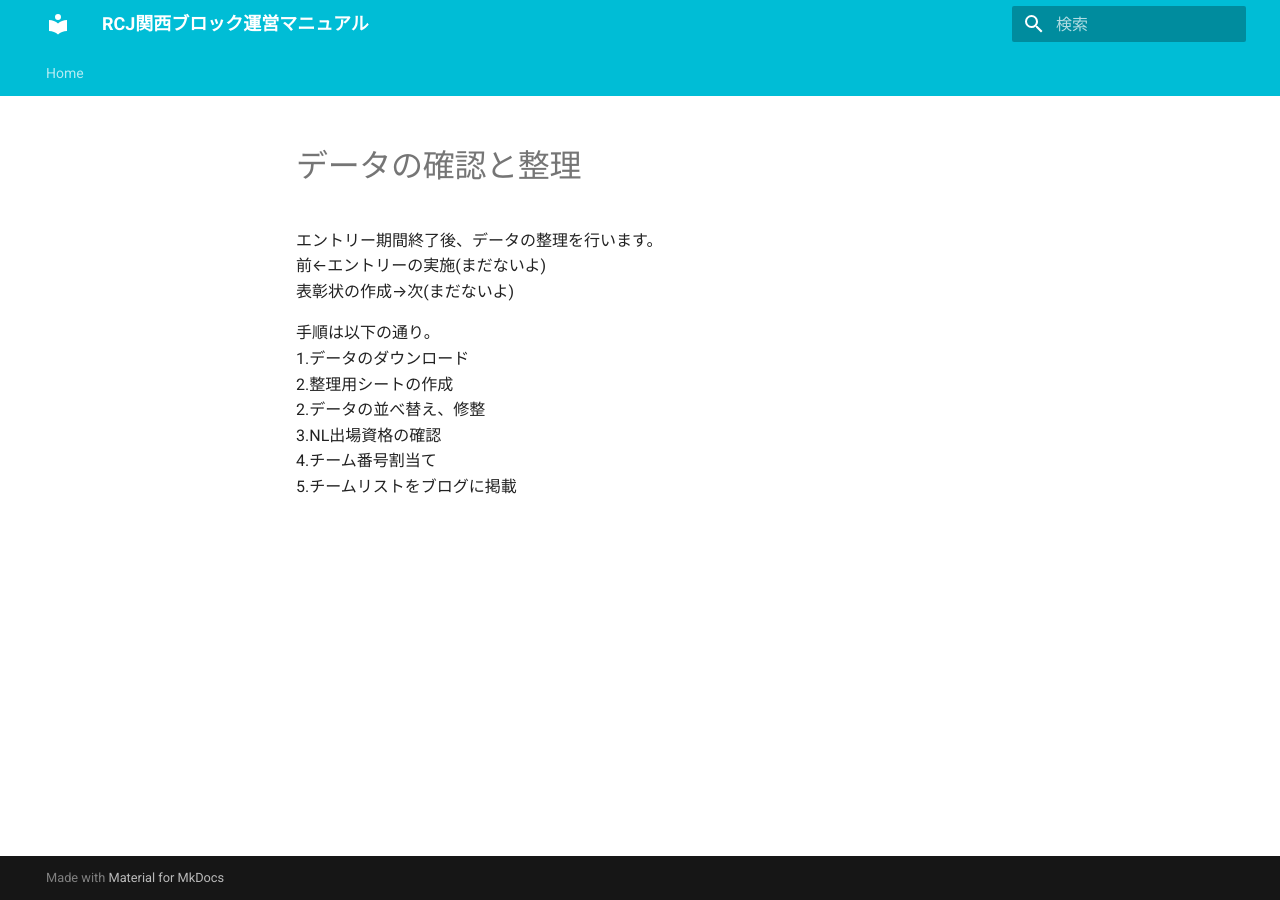
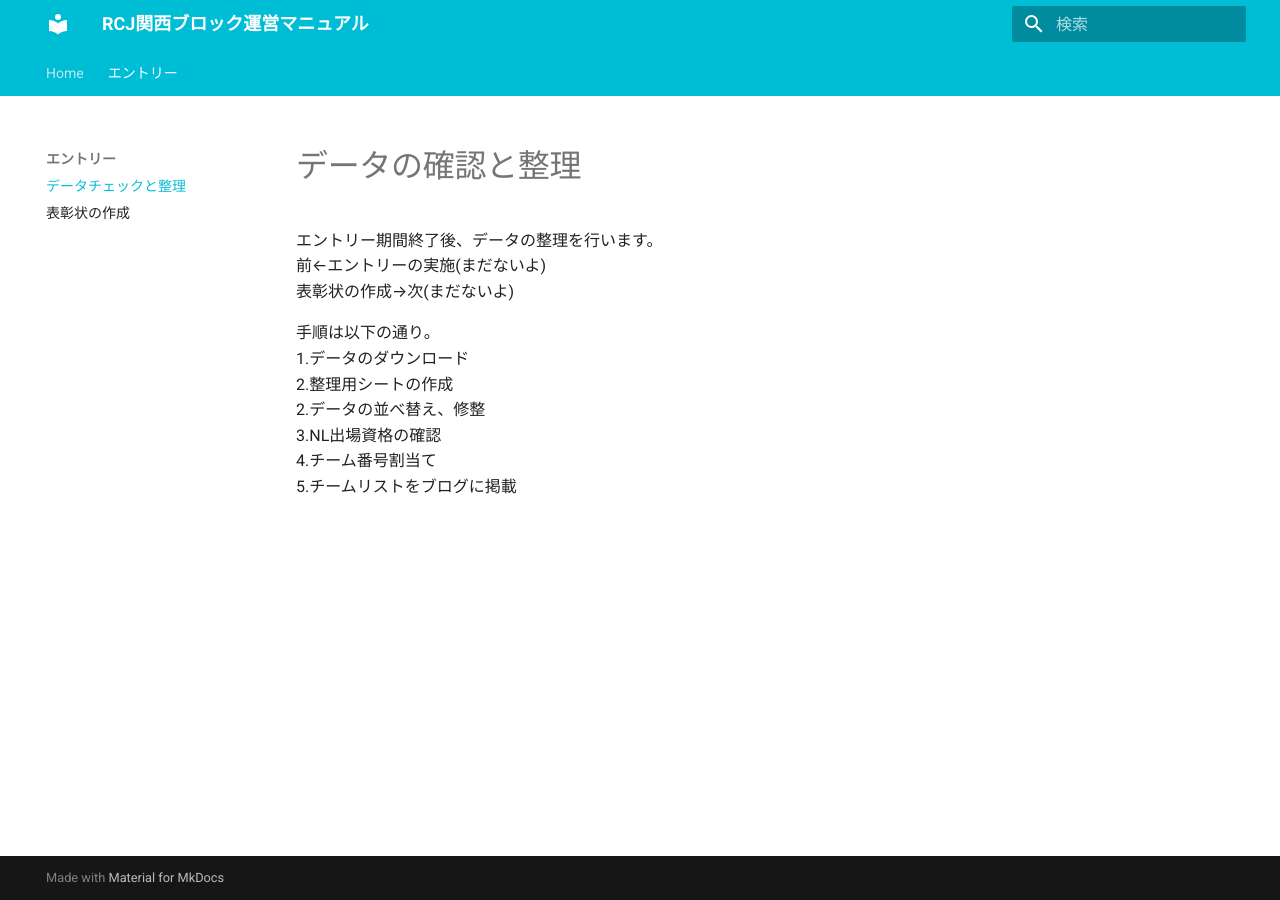
Before and after one commit to RCJJ-Kansai/operation-manual, an MkDocs documentation site: the page built from docs/entry/checkEntryData.md, in a window 1280 px wide. Built offline with MkDocs 1.6.1 and Material for MkDocs 9.7.7, drawn with Linux system fonts in a browser that asks for light colours.

Commit message:
ページを追加

```diff
--- a/mkdocs.yml
+++ b/mkdocs.yml
@@ -19,3 +19,7 @@ markdown_extensions:
 # Page tree
 nav:
   - 'Home': 'index.md'
+  - 'エントリー':
+    #- 'エントリーフォームの作成':
+    - 'データチェックと整理': 'entry/checkEntryData.md'
+    - '表彰状の作成': 'makeCertificate.md'
```
